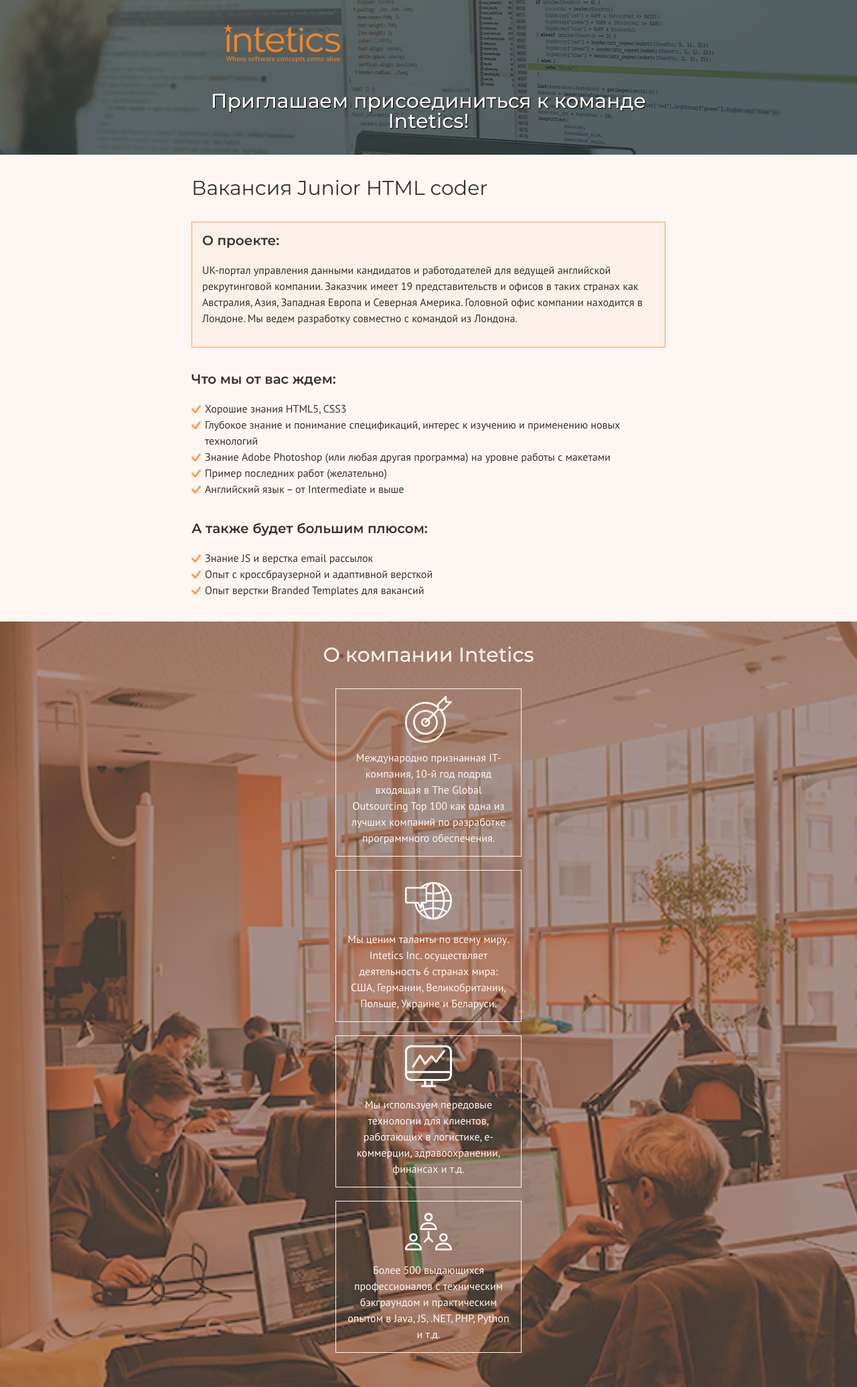
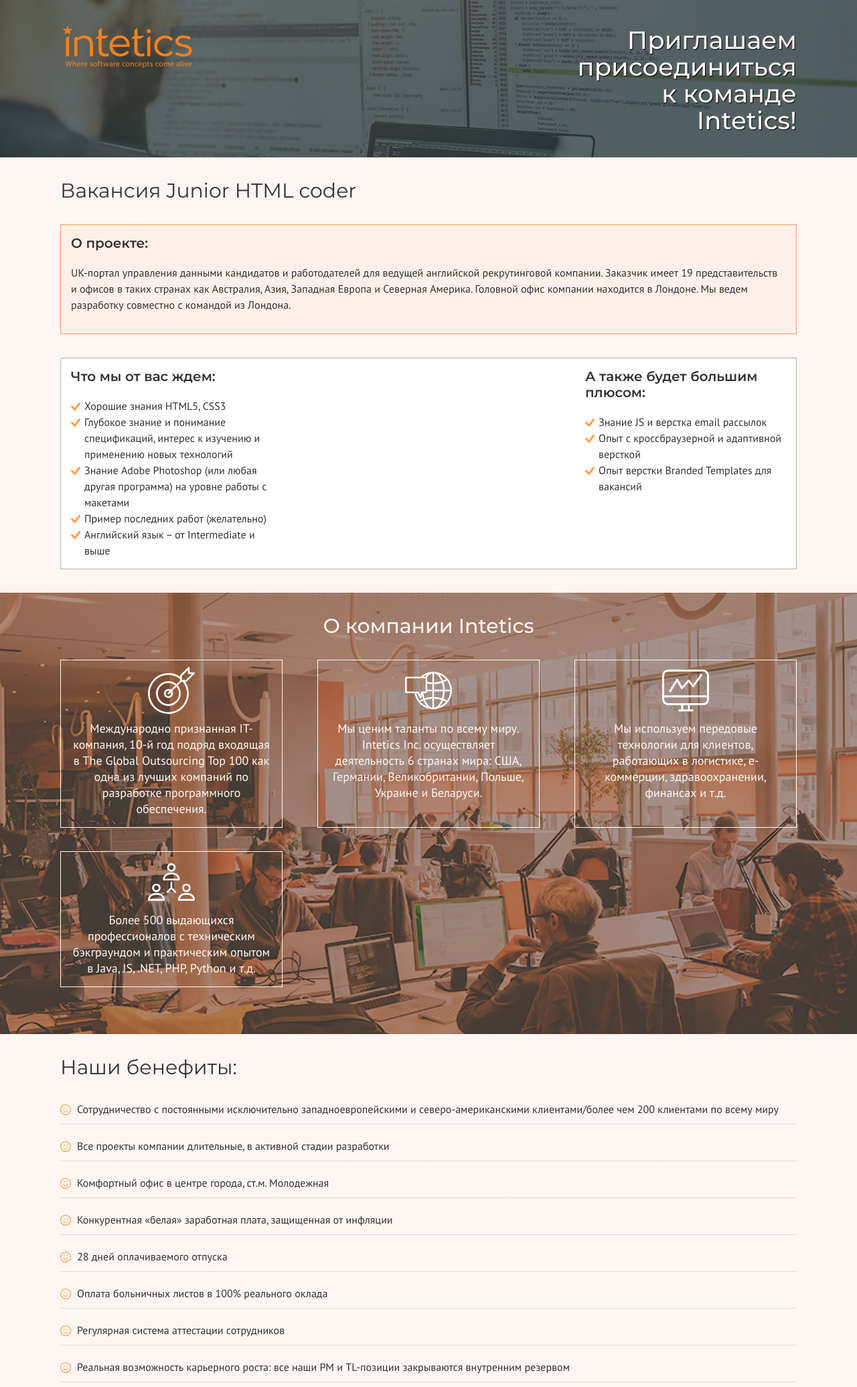
Before and after one commit to AliceGres/vacancy, a plain HTML site: page index.html in a window 1280 px wide. Shown: the top 2071 px of the page at 67% size. Drawn offline with Linux system fonts and the light colour scheme.

Commit message:
tablet layout

```diff
--- a/css/style.css
+++ b/css/style.css
@@ -41,21 +41,29 @@ h3 {
 }
 
 .vacancy-header {
+    background-color: #566163;
+    background-image: url(../img/bg_custom_web.jpg);
+    background-position: center center;
+    background-repeat: no-repeat;
+    background-size: cover;
+}
+
+.vacancy-header .container {
     display: flex;
     flex-direction: column;
     align-items: center;
     padding-top: 20px;
     margin-bottom: 35px;
+}
 
-    text-shadow: 1px 1px 1px #000;
-
-    background-color: #566163;
-    background-image: url(../img/bg_custom_web.jpg);
-    background-position: center center;
+.header-logo img {
+    width: 270px;
+    height: 90px;
 }
 
 .header-title {
     margin: 20px 0 35px;
+    width: 280px;
 
     font-family: Montserrat, arial, sans-serif;
     font-size: 30px;
@@ -63,6 +71,7 @@ h3 {
     line-height: 30px;
     color: #fdf6f2;
     text-align: center;
+    text-shadow: 1px 1px 1px #000;
 }
 
 .vacancy-title,
@@ -85,8 +94,18 @@ h3 {
     background-color: #fdf0e8;
 }
 
+.requirements-wrapper {
+    display: flex;
+    flex-direction: column;
+    margin-bottom: 35px;
+}
+
 .main-requirements,
 .additional-requirements {
+    width: 280px;
+}
+
+.main-requirements {
     margin-bottom: 35px;
 }
 
@@ -119,18 +138,20 @@ h3 {
     background-position: 0 0;
 }
 
-.company-details-wrapper {
+.company-details {
+    background-color: #fda253;
+    background-image: url(../img/bg_pse.jpg);
+    background-repeat: no-repeat;
+    background-position: center center;
+    background-size:cover;
+}
+
+.company-details .container {
     padding: 35px 0;
     margin-bottom: 35px;
 
     color: #fdf6f2;
     text-align: center;
-
-    background-color: #fda253;
-    background-image: url(../img/bg_pse.jpg);
-    background-repeat: no-repeat;
-    background-position: center center;
-    background-size:cover;
 }
 
 .company-details-title {
@@ -198,6 +219,10 @@ h3 {
     background-image: url(../img/network.svg);
 }
 
+.company-benefits {
+    margin-bottom: 35px;
+}
+
 .company-benefits-list {
     margin: 0;
     padding: 0;
@@ -209,13 +234,131 @@ h3 {
     position: relative;
 
     padding-bottom: 10px;
+    padding-left: 25px;
     margin-bottom: 20px;
 
     border-bottom: 1px dotted rgba(0,0,0,0.2);
+}
+
+.company-benefits-list li::before {
+    content: '';
+
+    position: absolute;
+    left: 0;
+    top: 5px;
+    width: 16px;
+    height: 16px;
+
+    background-image: url(../img/smiling-emoticon.svg);
+    background-repeat: no-repeat;
+    background-position: 0 0;
+    background-size: contain;
+}
+
+.vacancy-footer {
+    padding: 35px 0;
+
+    background-color: #566163;
+    background-image: url(../img/bg_custom_web.jpg);
+    background-position: center center;
+}
+
+.footer-link {
+    font-size: 20px;
+    color: #fda253;
+    text-decoration: none;
+}
+
+.footer-link:hover {
+    text-decoration: underline;
+}
+
+.footer-social {
+    display: flex;
+    margin: 0;
+    padding: 0;
+
+    list-style: none;
+}
+
+.social-button {
+    width: 30px;
+    height: 30px;
+
+    background-color: red;
 }
 
 @media (min-width: 768px) {
     .container {
         width: 708px;
     }
+
+    .vacancy-header .container {
+        flex-direction: row;
+        align-items: stretch;
+        justify-content: space-between;
+    }
+
+    .header-logo img {
+        margin-left: -50px;
+
+        width: 300px;
+        height: 100px;
+    }
+
+    .header-title {
+        width: 340px;
+
+        text-align: right;
+        font-size: 37px;
+        line-height: 40px;
+    }
+
+    .requirements-wrapper {
+        flex-direction: row;
+        justify-content: space-between;
+    }
+
+    .requirements-wrapper {
+        border: 1px solid #b4b4b4;
+        background-color: #ffffff;
+    }
+
+    .main-requirements,
+    .additional-requirements {
+        width: 300px;
+        padding: 15px;
+    }
+
+    .main-requirements {
+        margin-bottom: 0;
+    }
+
+    .company-promo {
+        flex-direction: row;
+        align-items: stretch;
+        flex-wrap: wrap;
+        justify-content: space-between;
+    }
+
+    .company-promo li {
+        width: 300px;
+        margin-bottom: 35px;
+
+        font-size: 18px;
+    }
+
+    .company-promo li:last-child {
+        margin-bottom: 35px;
+    }
+
+    .company-promo li::before {
+        left: 130px;
+    }
 }
+
+@media (min-width: 1200px) {
+    .container {
+        width: 1100px;
+    }
+}
--- a/index.html
+++ b/index.html
@@ -15,7 +15,7 @@
 <body>
 <header class="vacancy-header">
     <div class="container">
-        <a class="header-logo" href="https://intetics.com/"><img src="img/logo_desktop.svg" alt="Intetics logo" width="270" height="90"></a>
+        <a class="header-logo" href="https://intetics.com/"><img src="img/logo_desktop.svg" alt="Intetics logo"></a>
         <h2 class="header-title">Приглашаем присоединиться к команде Intetics!</h2>
     </div>
 </header>
@@ -31,6 +31,7 @@
                 <p>UK-портал управления данными кандидатов и работодателей для ведущей английской рекрутинговой компании. Заказчик имеет 19 представительств и офисов в таких странах как Австралия, Азия, Западная Европа и Северная Америка. Головной офис компании находится в Лондоне. Мы ведем разработку совместно с командой из Лондона.</p>
             </div>
 
+            <div class="requirements-wrapper">
                 <div class="main-requirements">
                     <h3>Что мы от вас ждем:</h3>
                     <ul class="main-requirements-list">
@@ -49,11 +50,12 @@
                         <li>Опыт верстки Branded Templates для вакансий</li>
                     </ul>
                 </div>
+            </div>
         </section>
     </div>
 
-    <section class="company-details">
-        <div class="company-details-wrapper">
+    <section class="company">
+        <div class="company-details">
             <div class="container">
                 <h2 class="company-details-title">О компании Intetics</h2>
                 <ul class="company-promo">
@@ -62,7 +64,6 @@
                     <li class='computer'>Мы используем передовые технологии для клиентов, работающих в логистике, е-коммерции, здравоохранении, финансах и т.д.</li>
                     <li class='network'>Более 500 выдающихся профессионалов с техническим бэкграундом и практическим опытом в Java, JS, .NET, PHP, Python и т.д.</li>
                 </ul>
-                </p>
             </div>
         </div>
         <div class="container company-benefits">
@@ -88,14 +89,15 @@
     </section>
 </main>
 
-<footer>
-    <div class="footer-social">
-        <ul>
-            <li><a class="social-button" href="#">Twitter</a></li>
-            <li><a class="social-button" href="#">Google+</a></li>
-            <li><a class="social-button" href="#">Linkedin</a></li>
-            <li><a class="social-button" href="#">Instagram</a></li>
-            <li><a class="social-button" href="#">Youtube</a></li>
+<footer class="vacancy-footer">
+    <div class="container">
+        <a class="footer-link" href="https://intetics.com/">intetics.com</a>
+        <ul class="footer-social">
+            <li><a class="social-button twitter" href="https://twitter.com/intetics"><span class="visually-hidden" target="_blank">Twitter</span></a></li>
+            <li><a class="social-button google" href="https://plus.google.com/+InteticsCo" target="_blank"><span class="visually-hidden">Google+</span></a></a></li>
+            <li><a class="social-button linkedin" href="https://www.linkedin.com/company/intetics" target="_blank"><span class="visually-hidden">Linkedin</span></a></li>
+            <li><a class="social-button youtube" href="https://www.youtube.com/user/InteticsVideo/" target="_blank"><span class="visually-hidden">Youtube</span></a></a></li>
+            <li><a class="social-button facebook" href="https://www.facebook.com/inteticsglobal/" target="_blank"><span class="visually-hidden">Facebook</span></a></li>
         </ul>
     </div>
 </footer>
```
Also changed, not shown: img/smiling-emoticon.svg (added). Lines whose indentation alone changed are shown as unchanged.
